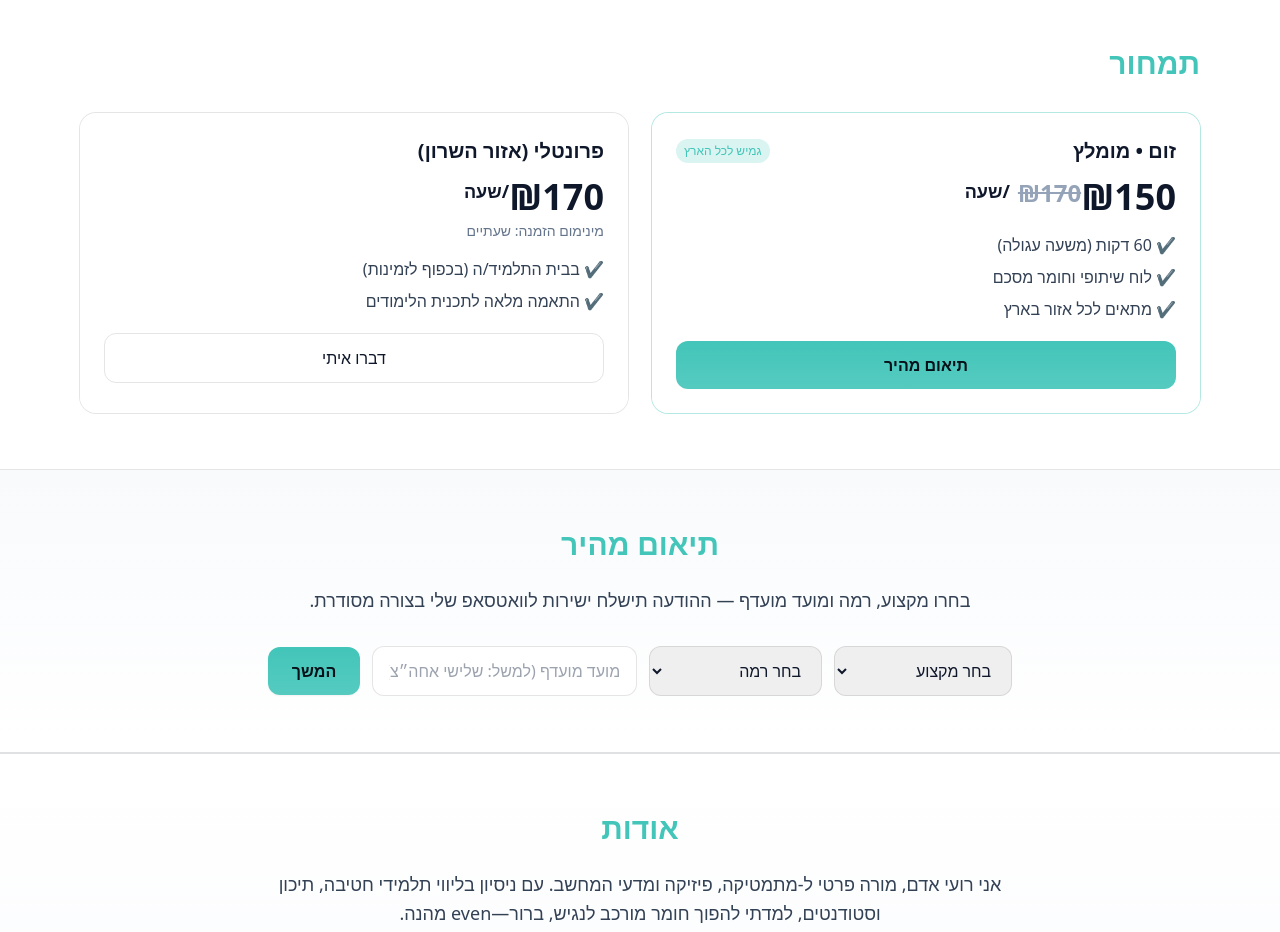
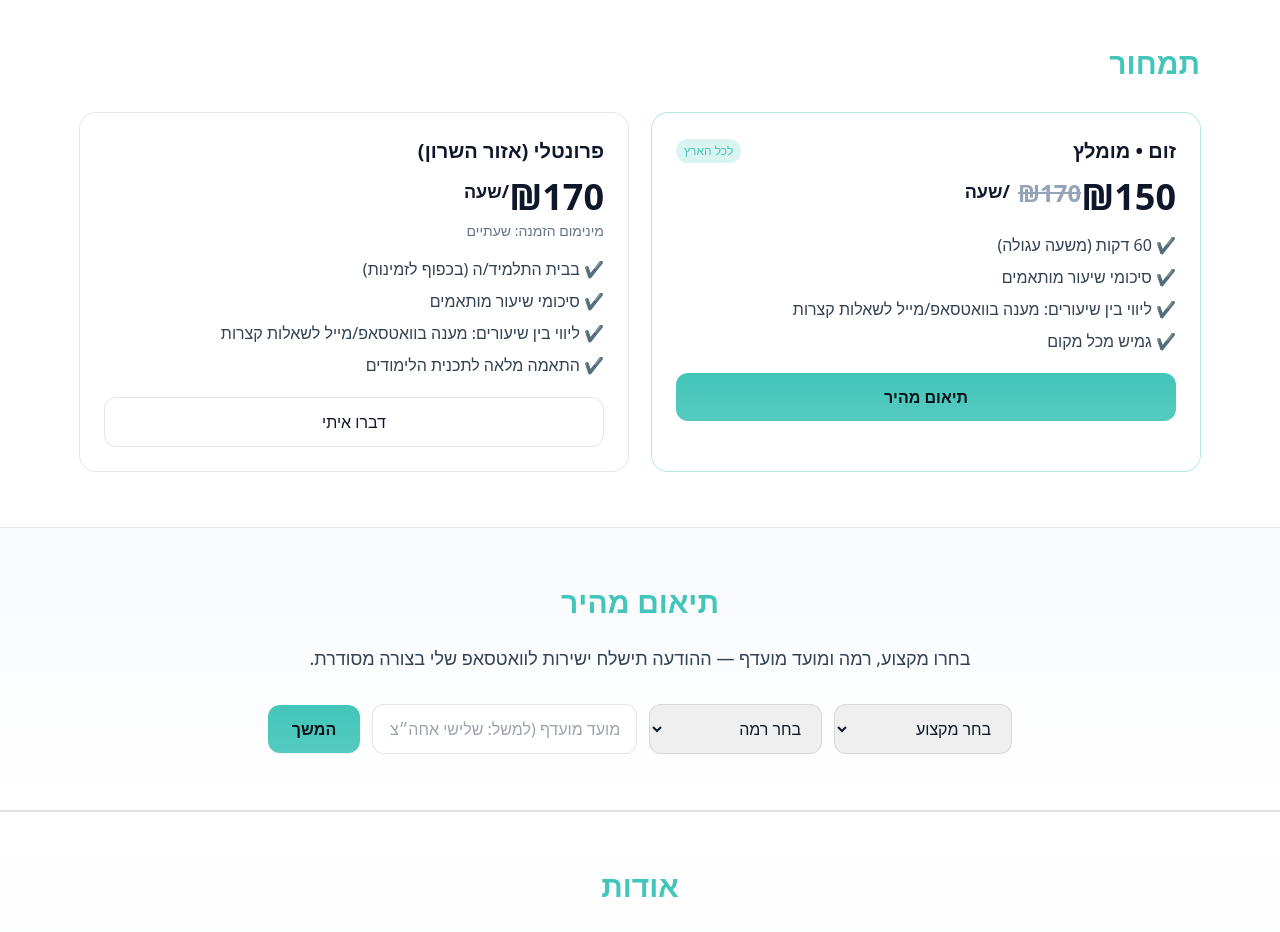
Before and after one commit to roadam11/RoieTutor, a Next.js app: page / in a window 1280 px wide. Shown: the part 860-1792 px from the top of the page. Built offline with nearby package versions, Linux system fonts and the light colour scheme.

Commit message:
Update Pricing.js

```diff
--- a/components/Pricing.js
+++ b/components/Pricing.js
@@ -7,7 +7,7 @@ export default function Pricing() {
           <div className="rounded-2xl p-6 bg-white/70 dark:bg-white/5 backdrop-blur ring-1 ring-tealBrand/40">
             <div className="flex items-center justify-between">
               <h3 className="text-xl font-semibold">זום • מומלץ</h3>
-              <span className="text-xs bg-tealBrand/20 text-tealBrand px-2 py-1 rounded-full">גמיש לכל הארץ</span>
+              <span className="text-xs bg-tealBrand/20 text-tealBrand px-2 py-1 rounded-full">לכל הארץ</span>
             </div>
             <div className="mt-3 text-4xl font-extrabold">
               <span className="text-slate-400 line-through text-2xl align-top ml-2">₪170</span>
@@ -15,20 +15,21 @@ export default function Pricing() {
             </div>
             <ul className="mt-4 space-y-2 text-slate-700 dark:text-slate-300">
               <li>✔️ 60 דקות (משעה עגולה)</li>
-              <li>✔️ לוח שיתופי וחומר מסכם</li>
-              <li>✔️ מתאים לכל אזור בארץ</li>
+              <li>✔️ סיכומי שיעור מותאמים</li>
+              <li>✔️ ליווי בין שיעורים: מענה בוואטסאפ/מייל לשאלות קצרות</li>
+              <li>✔️ גמיש מכל מקום</li>
             </ul>
             <a href="#quick" className="mt-5 inline-flex justify-center w-full rounded-xl bg-gradient-to-b from-tealBrand to-tealBrand/90 text-[#061019] font-semibold px-4 py-3">תיאום מהיר</a>
           </div>
 
           <div className="rounded-2xl p-6 bg-white/60 dark:bg-white/5 backdrop-blur ring-1 ring-black/10 dark:ring-white/15">
             <h3 className="text-xl font-semibold">פרונטלי (אזור השרון)</h3>
-            <div className="mt-3 text-4xl font-extrabold">
-              <span>₪170</span><span className="text-lg align-top">/שעה</span>
-            </div>
+            <div className="mt-3 text-4xl font-extrabold"><span>₪170</span><span className="text-lg align-top">/שעה</span></div>
             <p className="mt-1 text-sm text-slate-500 dark:text-slate-400">מינימום הזמנה: שעתיים</p>
             <ul className="mt-4 space-y-2 text-slate-700 dark:text-slate-300">
               <li>✔️ בבית התלמיד/ה (בכפוף לזמינות)</li>
+              <li>✔️ סיכומי שיעור מותאמים</li>
+              <li>✔️ ליווי בין שיעורים: מענה בוואטסאפ/מייל לשאלות קצרות</li>
               <li>✔️ התאמה מלאה לתכנית הלימודים</li>
             </ul>
             <a href="#contact" className="mt-5 inline-flex justify-center w-full rounded-xl border border-black/10 dark:border-white/15 px-4 py-3 hover:border-tealBrand hover:text-tealBrand">דברו איתי</a>
```
